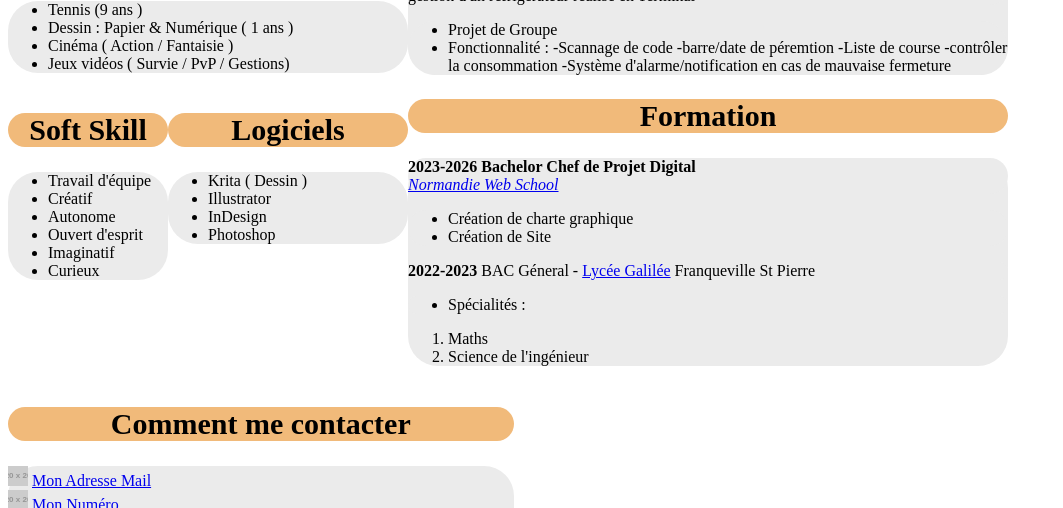
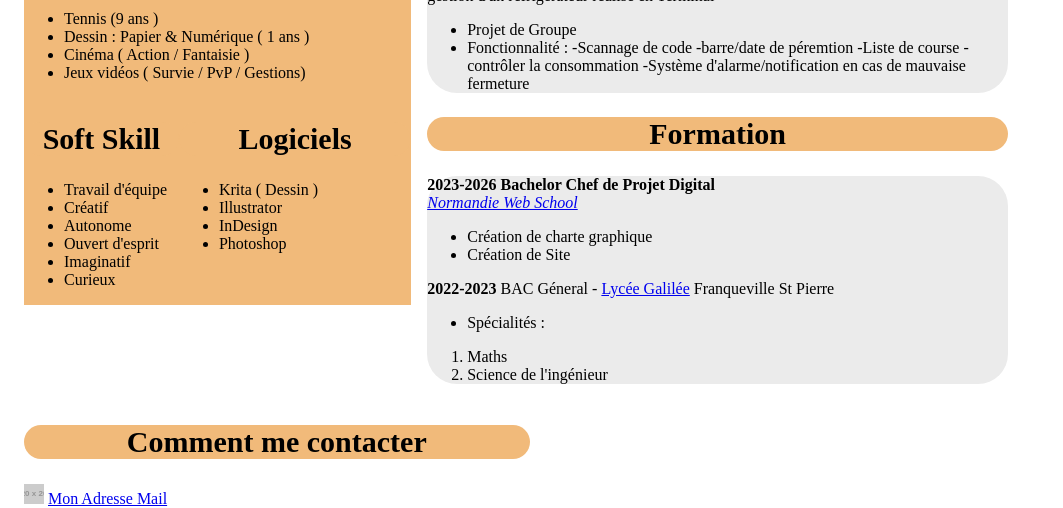
Before and after one commit to ClementCastex/CV_Castex_Clement, a plain HTML site: page index.html in a window 1280 px wide. Shown: the part 714-1222 px from the top of the page, without its empty margins (0-1063 px from the left). Drawn offline with Linux system fonts and the light colour scheme; placeholder pictures from the web are drawn by us.

Commit message:
styliser les deux colones

```diff
--- a/css/style.css
+++ b/css/style.css
@@ -4,16 +4,18 @@ html {
 header {
   background-color: #ffffff;
 }
-p,
-ul,
-.fond-gris {
+
+.box-r .fond-gris {
   background-color: #ebebeb;
   border-radius: 30px;
   font-family: Montserrat, regular;
 }
+.police {
+  font-family: Montserrat, regular;
+}
 
 h1 {
-  font-size: 70px;
+  font-size: 5rem;
   text-align: right;
   font-family: Montserrat, regular;
   color: #f1ba7a;
@@ -48,9 +50,6 @@ h2 {
 .box {
   display: flex;
   width: 1000px;
-  grid-template-columns: 100px;
-  align-items: start;
-  justify-content: space-between;
 }
 
 .box :first-child {
@@ -62,6 +61,7 @@ footer {
   text-align: left;
   width: 40%;
   flex: 2;
+  margin: 1rem;
 }
 
 .box-r {
@@ -72,17 +72,13 @@ footer {
 .box2 {
   display: flex;
   width: auto;
-  grid-template-columns: 100px;
-  align-items: start;
-  justify-content: space-between;
 }
 
-.boxé :first-child {
-  align-self: center;
+.box2 :first-child {
+  align-self: auto;
 }
 
-.box2-l,
-footer {
+.box2-l {
   text-align: left;
   width: 40%;
   flex: 2;
@@ -96,3 +92,6 @@ footer {
 img {
   float: top, left;
 }
+.box-l {
+  background: #f1ba7a;
+}
--- a/index.html
+++ b/index.html
@@ -32,14 +32,14 @@
         <section>
           <h2><strong>Langue</strong></h2>
           <!--chaque partie de mon cv va etre séparer en petite categorie separer par des div-->
-          <ul>
+          <ul class="police">
             <li>Anglais : B1</li>
             <li>Coréen : en cours d'apprentissage</li>
           </ul>
         </section>
         <section>
           <h2><strong>Loisirs</strong></h2>
-          <ul>
+          <ul class="police">
             <li>Tennis (9 ans )</li>
             <li>Dessin : Papier & Numérique ( 1 ans )</li>
             <li>Cinéma ( Action / Fantaisie )</li>
@@ -49,7 +49,7 @@
         <div class="box2">
           <section class="box2-l">
             <h2><strong>Soft Skill</strong></h2>
-            <ul>
+            <ul class="police">
               <li>Travail d'équipe</li>
               <li>Créatif</li>
               <li>Autonome</li>
@@ -60,7 +60,7 @@
           </section>
           <section class="box2-r">
             <h2><strong>Logiciels</strong></h2>
-            <ul>
+            <ul class="police">
               <li>Krita ( Dessin )</li>
               <li>Illustrator</li>
               <li>InDesign</li>
@@ -73,6 +73,7 @@
         <div>
           <section>
             <h2 class="align-cen"><strong>Profil</strong></h2>
+            <div class="fond-gris">
               <p>
                 Ayant fait un Bac général en spécialité SI que j'ai<br>
                 fait dès la 2nd en option, j'y aï découvert le<br>
@@ -80,6 +81,7 @@
                 Normandie Web School j'y ai appris les différents<br>
                 métiers du numérique tel que la communication graphique.<br>
               </p>
+            </div>
           </section>
           <section>
             <h2><strong>Projet Pro</strong></h2>
```
Lines whose indentation alone changed are shown as unchanged.
